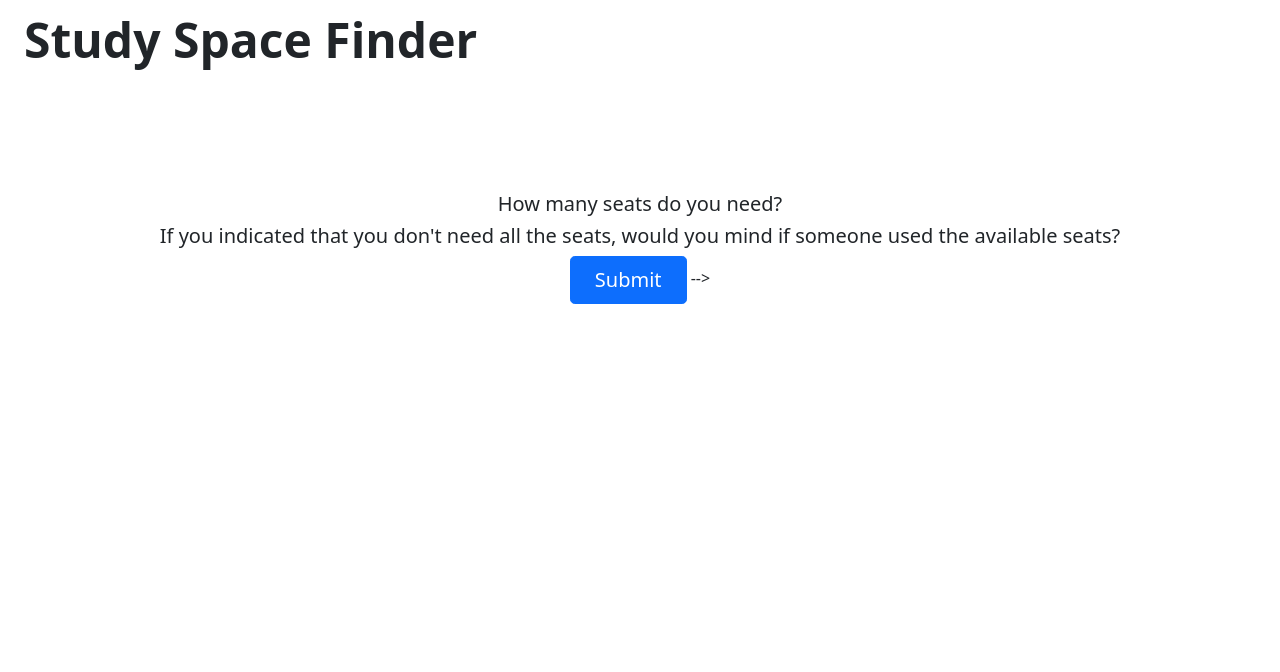
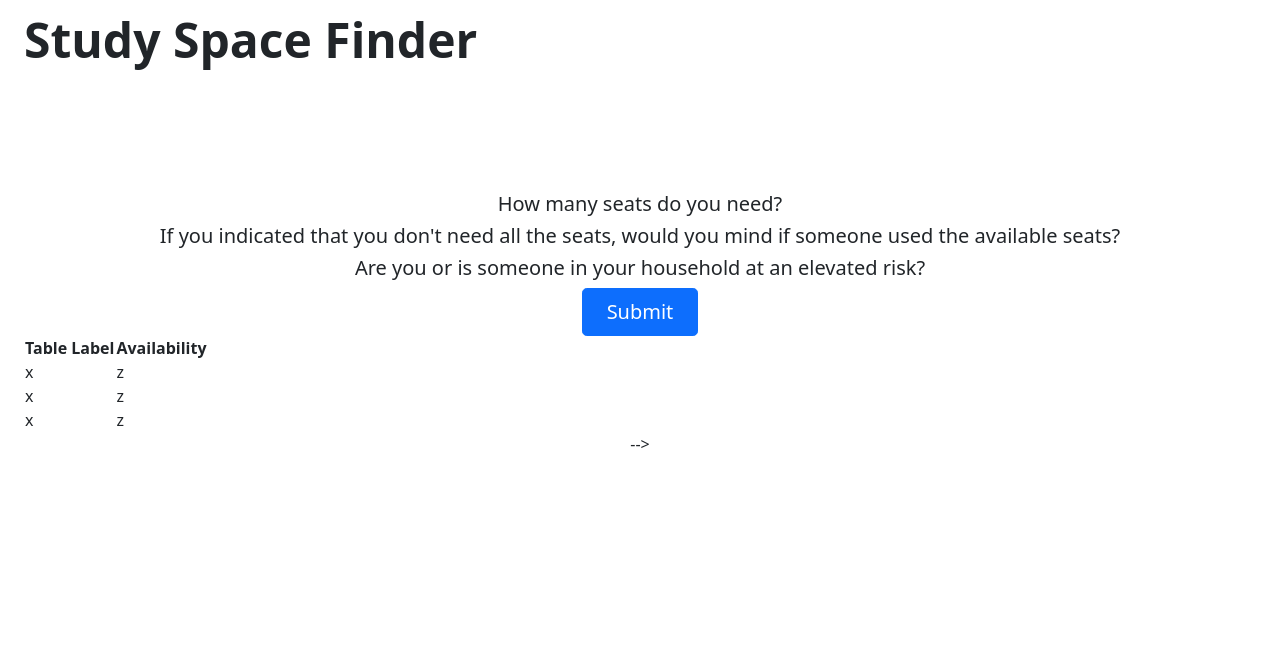
Before and after one commit to ojasonbernal/StudySpotFinder, a Flask app: page / in a window 1280 px wide. Shown: the top 672 px of the page. Run offline with Flask 2, Linux system fonts and the light colour scheme.

Commit message:
Added HTML table skeleton for table availability

```diff
--- a/building-an-app/templates/index.html
+++ b/building-an-app/templates/index.html
@@ -1,6 +1,9 @@
 {% extends "base.html" %}
 
 {% block content %}
+
+
+
     <form action="/form1-data" method = "POST">
         <h5>How long do you plan to use this table?</h5>
        <!-- <input type="radio" id="vax-yes" name="vaccinated" value="yes" required>
@@ -20,12 +23,21 @@
         <input type="radio" id="indoors-no" name="indoors" value="no" required>
         <label for="indoors-no">No</label><br><br>   -->
 
-       <!---<h5>Are you or is someone in your household at an elevated risk?</h5>
-        <input type="radio" id="hr-yes" name="hr" value="yes" required>
+        <h5>Are you or is someone in your household at an elevated risk?</h5>
+       <!-- <input type="radio" id="hr-yes" name="hr" value="yes" required>
         <label for="hr-yes">Yes</label>
         <input type="radio" id="hr-no" name="hr" value="no" required>
         <label for="hr-no">No</label><br><br>  -->
 
         <input type="submit" class="btn btn-primary btn-lg px-4" value="Submit">
     </form>
+
+    <table>
+      <thead><tr><th>Table Label</th><th>Availability</th></tr></thead>
+      <tbody>
+      <tr><td>x</td><td>z</td></tr>
+      <tr><td>x</td><td>z</td></tr>
+      <tr><td>x</td><td>z</td></tr>
+      </tbody>
+      </table>
 {% endblock %}
```
